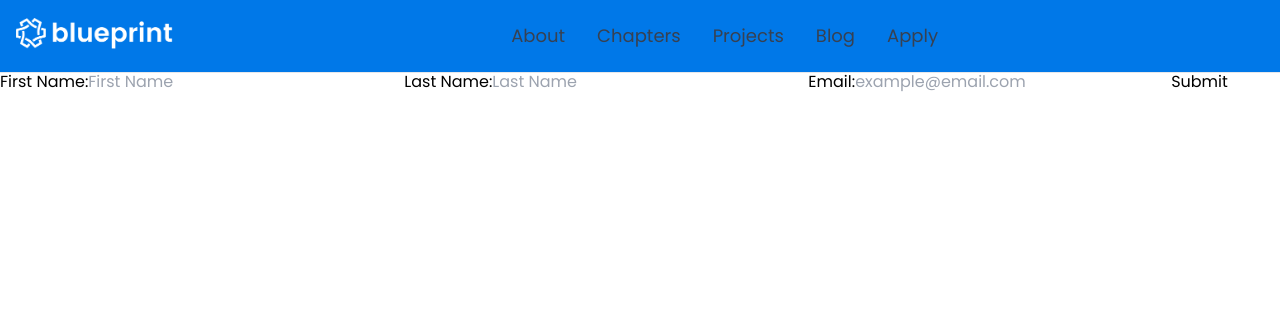
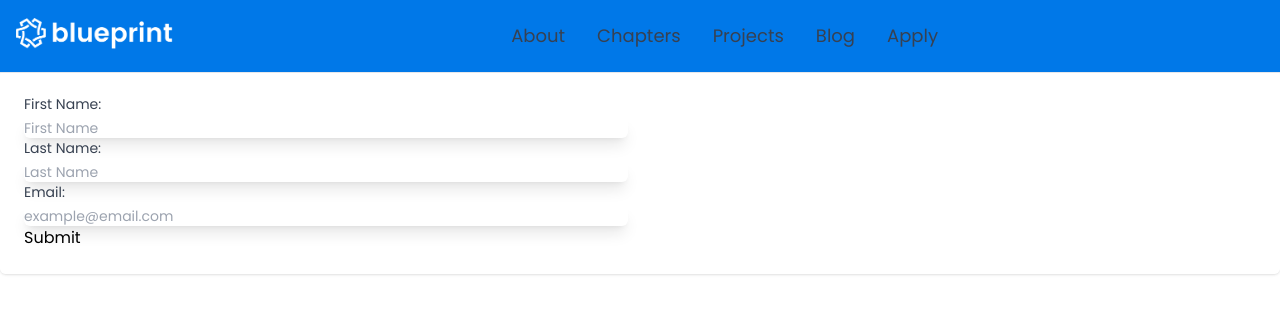
Before and after one commit to OwenTruong/blueprint_website, a React (Create React App) app: page /apply in a window 1280 px wide. Shown: the top 314 px of the page. Built offline with nearby package versions, Linux system fonts and the light colour scheme.

Commit message:
basic form styling with tailwind

```diff
--- a/src/components/Apply.jsx
+++ b/src/components/Apply.jsx
@@ -21,7 +21,14 @@ function Apply() {
   return (
     <div>
       <form onSubmit={handleSubmit}>
-        <label htmlFor="firstName">
+        <div className="overflow-hidden shadow sm:rounded-md">
+          <div className="bg-white px-4 py-5 sm:p-6">
+            <div className="grid grid-cols-6 gap-6">
+              <div className="col-span-6 sm:col-span-3">
+                <label
+                  htmlFor="firstName"
+                  className="block text-sm font-medium text-gray-700"
+                >
                   First Name:
                   <input
                     type="text"
@@ -31,29 +38,46 @@ function Apply() {
                     onChange={(e) =>
                       setContactInfo({ ...contactInfo, firstName: e.target.value })
                     }
+                    className="mt-1 block w-full rounded-md border-gray-300 shadow-lg focus:border-indigo-500 focus:ring-indigo-500 sm:text-sm"
                   />
                 </label>
-        <label htmlFor="lastName">
+                <label
+                  htmlFor="lastName"
+                  className="block text-sm font-medium text-gray-700"
+                >
                   Last Name:
                   <input
                     type="text"
                     name="lastName"
                     placeholder="Last Name"
                     value={contactInfo.lastName}
-            onChange={(e) => setContactInfo({ ...contactInfo, lastName: e.target.value })}
+                    onChange={(e) =>
+                      setContactInfo({ ...contactInfo, lastName: e.target.value })
+                    }
+                    className="mt-1 block w-full rounded-md border-gray-300 shadow-lg focus:border-indigo-500 focus:ring-indigo-500 sm:text-sm"
                   />
                 </label>
-        <label htmlFor="email">
+                <label
+                  htmlFor="email"
+                  className="block text-sm font-medium text-gray-700"
+                >
                   Email:
                   <input
                     type="email"
                     name="email"
                     placeholder="example@email.com"
                     value={contactInfo.email}
-            onChange={(e) => setContactInfo({ ...contactInfo, email: e.target.value })}
+                    onChange={(e) =>
+                      setContactInfo({ ...contactInfo, email: e.target.value })
+                    }
+                    className="mt-1 block w-full rounded-md border-gray-300 shadow-lg focus:border-indigo-500 focus:ring-indigo-500 sm:text-sm"
                   />
                 </label>
                 <input type="submit" value="Submit" />
+              </div>
+            </div>
+          </div>
+        </div>
       </form>
     </div>
   );
```
Also changed, not shown: firebase.json. Lines whose indentation alone changed are shown as unchanged.
